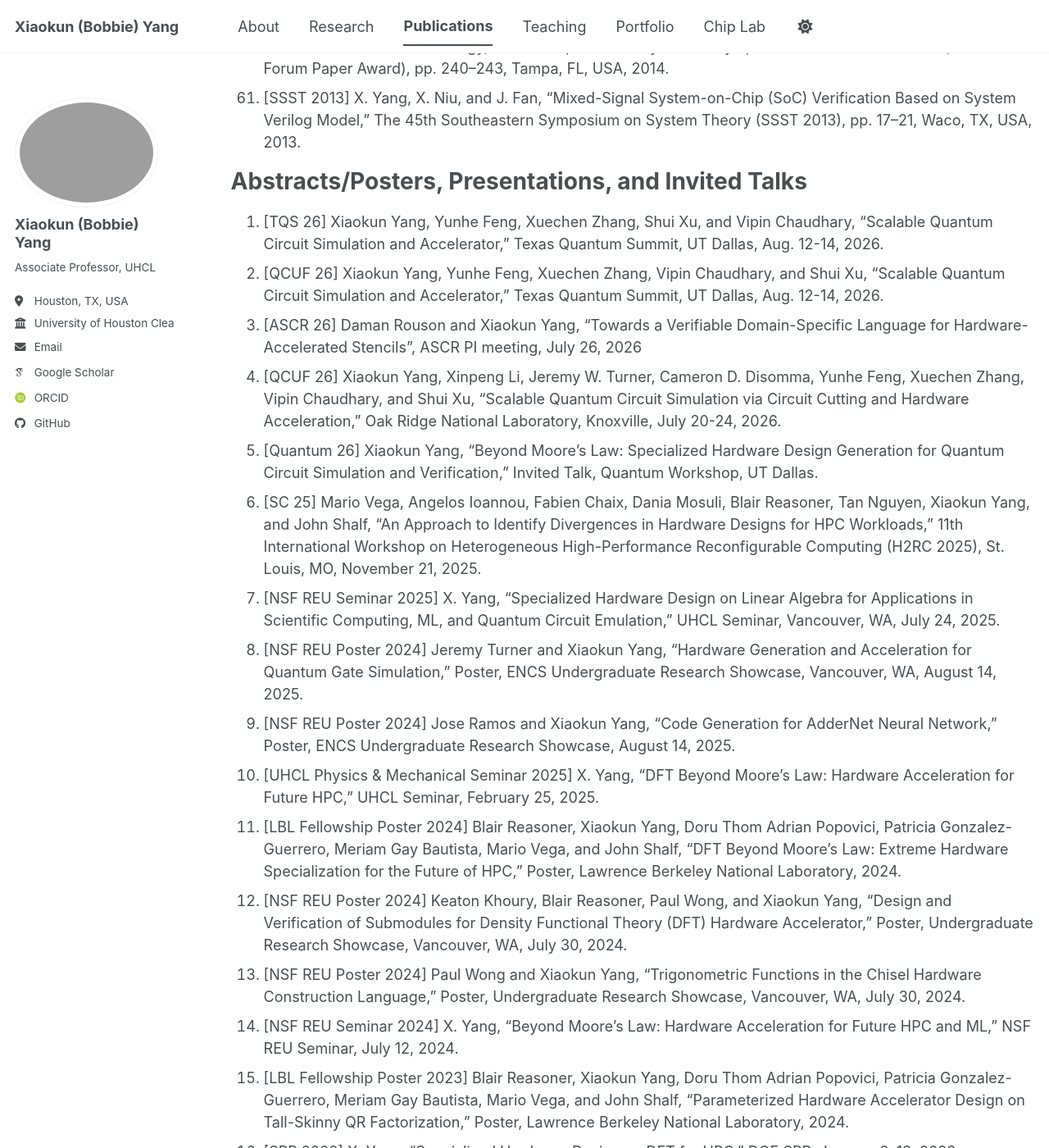
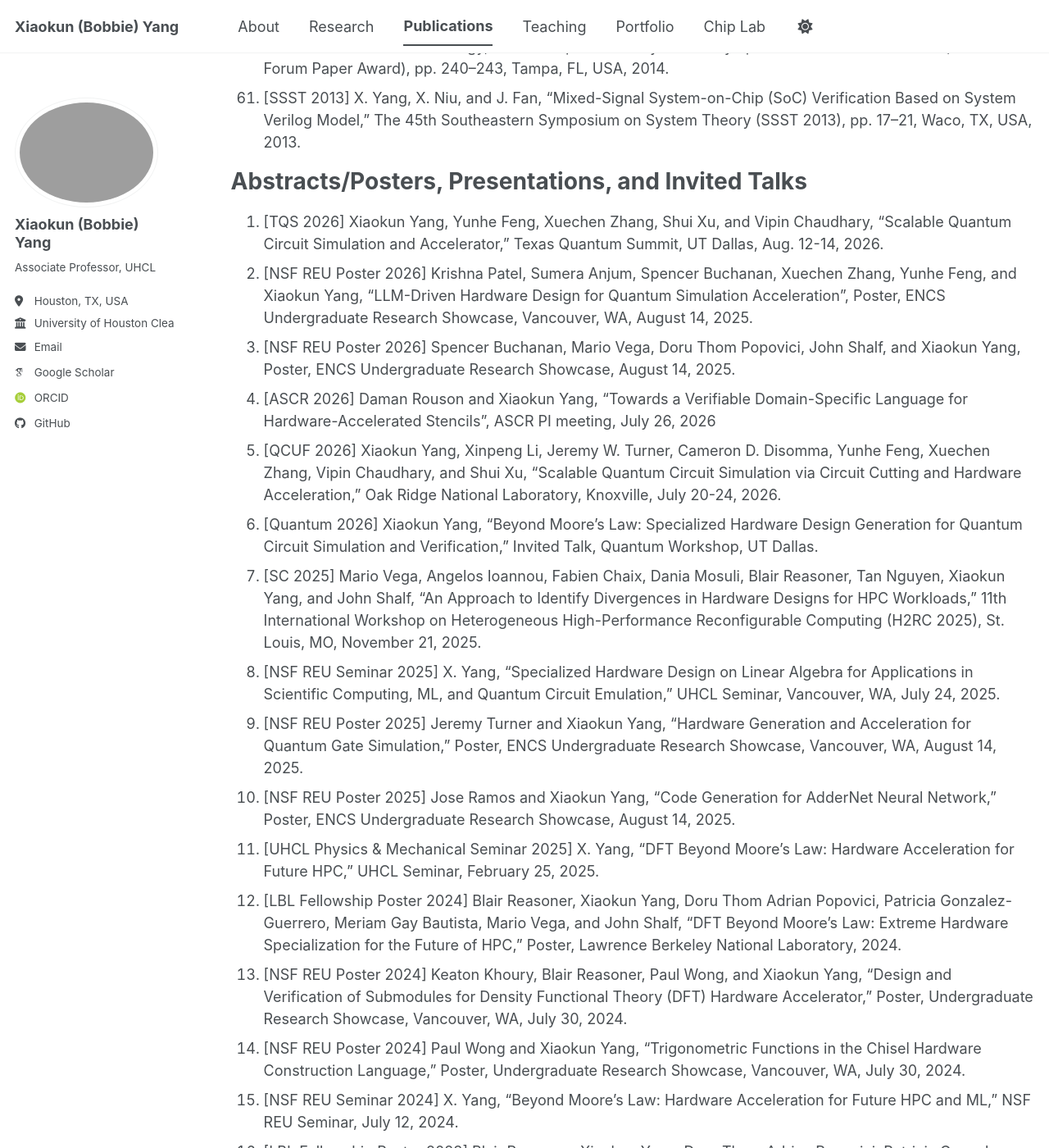
Before and after one commit to bobbieyang/bobbieyang.github.io, a Jekyll site: the page built from _pages/publications.md, in a window 1280 px wide and 1400 px high, scrolled down 7937 px. Shown: the whole window at 82% size. Built offline with Jekyll 4.4.1, drawn with Linux system fonts in a browser that asks for light colours; some web fonts are replaced; a script bundle is joined from its source files by our own code; library files that are not in the unit come from our copies.

Commit message:
Update publications.md

```diff
--- a/_pages/publications.md
+++ b/_pages/publications.md
@@ -114,32 +114,33 @@ Conferences
 
 Abstracts/Posters, Presentations, and Invited Talks
 ======
-1. [TQS 26] Xiaokun Yang, Yunhe Feng, Xuechen Zhang, Shui Xu, and Vipin Chaudhary, "Scalable Quantum Circuit Simulation and Accelerator," Texas Quantum Summit, UT Dallas, Aug. 12-14, 2026.
-2. [QCUF 26] Xiaokun Yang, Yunhe Feng, Xuechen Zhang, Vipin Chaudhary, and Shui Xu, "Scalable Quantum Circuit Simulation and Accelerator," Texas Quantum Summit, UT Dallas, Aug. 12-14, 2026.
-3. [ASCR 26] Daman Rouson and Xiaokun Yang, "Towards a Verifiable Domain-Specific Language for Hardware-Accelerated Stencils", ASCR PI meeting, July 26, 2026
-4. [QCUF 26] Xiaokun Yang, Xinpeng Li, Jeremy W. Turner, Cameron D. Disomma, Yunhe Feng, Xuechen Zhang, Vipin Chaudhary, and Shui Xu, "Scalable Quantum Circuit Simulation via Circuit Cutting and Hardware Acceleration," Oak Ridge National Laboratory, Knoxville, July 20-24, 2026.
-5. [Quantum 26] Xiaokun Yang, “Beyond Moore’s Law: Specialized Hardware Design Generation for Quantum Circuit Simulation and Verification,” Invited Talk, Quantum Workshop, UT Dallas.
-6. [SC 25] Mario Vega, Angelos Ioannou, Fabien Chaix, Dania Mosuli, Blair Reasoner, Tan Nguyen, Xiaokun Yang, and John Shalf, “An Approach to Identify Divergences in Hardware Designs for HPC Workloads,” 11th International Workshop on Heterogeneous High-Performance Reconfigurable Computing (H2RC 2025), St. Louis, MO, November 21, 2025.
-7. [NSF REU Seminar 2025] X. Yang, “Specialized Hardware Design on Linear Algebra for Applications in Scientific Computing, ML, and Quantum Circuit Emulation,” UHCL Seminar, Vancouver, WA, July 24, 2025.
-8. [NSF REU Poster 2024] Jeremy Turner and Xiaokun Yang, “Hardware Generation and Acceleration for Quantum Gate Simulation,” Poster, ENCS Undergraduate Research Showcase, Vancouver, WA, August 14, 2025.
-9. [NSF REU Poster 2024] Jose Ramos and Xiaokun Yang, “Code Generation for AdderNet Neural Network,” Poster, ENCS Undergraduate Research Showcase, August 14, 2025.
-10. [UHCL Physics & Mechanical Seminar 2025] X. Yang, “DFT Beyond Moore’s Law: Hardware Acceleration for Future HPC,” UHCL Seminar, February 25, 2025.
-11. [LBL Fellowship Poster 2024] Blair Reasoner, Xiaokun Yang, Doru Thom Adrian Popovici, Patricia Gonzalez-Guerrero, Meriam Gay Bautista, Mario Vega, and John Shalf, “DFT Beyond Moore’s Law: Extreme Hardware Specialization for the Future of HPC,” Poster, Lawrence Berkeley National Laboratory, 2024.
-12. [NSF REU Poster 2024] Keaton Khoury, Blair Reasoner, Paul Wong, and Xiaokun Yang, “Design and Verification of Submodules for Density Functional Theory (DFT) Hardware Accelerator,” Poster, Undergraduate Research Showcase, Vancouver, WA, July 30, 2024.
-13. [NSF REU Poster 2024] Paul Wong and Xiaokun Yang, “Trigonometric Functions in the Chisel Hardware Construction Language,” Poster, Undergraduate Research Showcase, Vancouver, WA, July 30, 2024.
-14. [NSF REU Seminar 2024] X. Yang, “Beyond Moore’s Law: Hardware Acceleration for Future HPC and ML,” NSF REU Seminar, July 12, 2024.
-15. [LBL Fellowship Poster 2023] Blair Reasoner, Xiaokun Yang, Doru Thom Adrian Popovici, Patricia Gonzalez-Guerrero, Meriam Gay Bautista, Mario Vega, and John Shalf, “Parameterized Hardware Accelerator Design on Tall-Skinny QR Factorization,” Poster, Lawrence Berkeley National Laboratory, 2024.
-16. [SRP 2023] X. Yang, “Specialized Hardware Design on DFT for HPC,” DOE SRP, January 9–13, 2023.
-17. [LBL 2022] X. Yang, “DFT Beyond Moore’s Law: FPGA Design Specialization for HPC,” LBL Monthly Conference, November 2, 2022.
-18. [DOE VFP 2022] X. Yang, Mario Vega, Doru Thom Adrian Popovici, Nirmalendu Patra, and John Shalf, “DFT Beyond Moore’s Law: FPGA Design Specialization for 3D FFT for HPC,” DOE Visiting Faculty Program Summer Oral Presentation, August 5, 2022.
-19. [WDE 2022] Mario Vega, X. Yang, Doru Thom Adrian Popovici, Nirmalendu Patra, and John Shalf, “DFT Beyond Moore’s Law: Hardware Design Specialization for Streaming and Mixed FFTs,” WDE Poster Presentation, July 22, 2022.
-20. [CFD 2022] X. Yang, “Project-Centric Learning with OpenIC,” Faculty Development Week, Center for Faculty Development, UHCL, January 27, 2022.
-21. [SRP 2022] X. Yang, “High-Performance SoC Architecture,” DOE SRP, December 9–13, 2021.
-22. [GCC 2021] X. Yang, “FPGA Designs and Acceleration for Neural Networks,” Invited Short Talk, GCC Translational Imaging Conference, Virtual Event, November 2, 2021.
-23. [ES 2021] X. Yang, “FPGA Acceleration on Artificial Intelligence,” Invited Talk, Engineering Science Department, Sonoma State University, CA, 2021.
-24. [VRISE 2021] X. Yang, “An Implementation of Low-Cost System-on-Chip with Neural Network for Surveillance Cameras,” TC17–VRISE 2021, Virtual Event, October 8, 2021.
-25. [ICAMSE 2019] X. Yang, “An Advanced SoC Architecture for Low-Cost and Low-Power Edge Devices,” International Conference on Advanced Materials Sciences and Engineering, Osaka, Japan, 2019.
-26. [Robotics 2018] X. Yang, Y. Zhang, A. Gajjar, H. Schmoyer, and N. Ly, “Learning-on-Chip: Facial Detection with Approximations of FPGA Computing,” Robotics & AI Day, UHCL, August 3, 2018.
-27. [Robotics 2017] Y. Zhang and X. Yang, “Exploring Approximate Designs for FPGA-Based Edge Computing,” Robotics & AI Day, UHCL, July 21, 2017.
-28. [Robotics 2017] A. Gajjar and X. Yang, “A Smart Building System Integrated with an Edge Computing Algorithm and IoT Mesh Networks,” Robotics & AI Day, UHCL, July 21, 2017.
-29. [GBS 2016] X. Yang, “A High-Performance AES-Encrypted On-Chip Bus Architecture for Internet-of-Things System-on-Chips,” IEEE Galveston Session, NASA Johnson Space Center, Gilruth Recreation Center, November 17, 2016.
+1. [TQS 2026] Xiaokun Yang, Yunhe Feng, Xuechen Zhang, Shui Xu, and Vipin Chaudhary, "Scalable Quantum Circuit Simulation and Accelerator," Texas Quantum Summit, UT Dallas, Aug. 12-14, 2026.
+2. [NSF REU Poster 2026] Krishna Patel, Sumera Anjum, Spencer Buchanan, Xuechen Zhang, Yunhe Feng, and Xiaokun Yang, “LLM-Driven Hardware Design for Quantum Simulation Acceleration”, Poster, ENCS Undergraduate Research Showcase, Vancouver, WA, August 14, 2025.
+3. [NSF REU Poster 2026] Spencer Buchanan, Mario Vega, Doru Thom Popovici, John Shalf, and Xiaokun Yang, Poster, ENCS Undergraduate Research Showcase, August 14, 2025.
+4. [ASCR 2026] Daman Rouson and Xiaokun Yang, "Towards a Verifiable Domain-Specific Language for Hardware-Accelerated Stencils", ASCR PI meeting, July 26, 2026
+5. [QCUF 2026] Xiaokun Yang, Xinpeng Li, Jeremy W. Turner, Cameron D. Disomma, Yunhe Feng, Xuechen Zhang, Vipin Chaudhary, and Shui Xu, "Scalable Quantum Circuit Simulation via Circuit Cutting and Hardware Acceleration," Oak Ridge National Laboratory, Knoxville, July 20-24, 2026.
+6. [Quantum 2026] Xiaokun Yang, “Beyond Moore’s Law: Specialized Hardware Design Generation for Quantum Circuit Simulation and Verification,” Invited Talk, Quantum Workshop, UT Dallas.
+7. [SC 2025] Mario Vega, Angelos Ioannou, Fabien Chaix, Dania Mosuli, Blair Reasoner, Tan Nguyen, Xiaokun Yang, and John Shalf, “An Approach to Identify Divergences in Hardware Designs for HPC Workloads,” 11th International Workshop on Heterogeneous High-Performance Reconfigurable Computing (H2RC 2025), St. Louis, MO, November 21, 2025.
+8. [NSF REU Seminar 2025] X. Yang, “Specialized Hardware Design on Linear Algebra for Applications in Scientific Computing, ML, and Quantum Circuit Emulation,” UHCL Seminar, Vancouver, WA, July 24, 2025.
+9. [NSF REU Poster 2025] Jeremy Turner and Xiaokun Yang, “Hardware Generation and Acceleration for Quantum Gate Simulation,” Poster, ENCS Undergraduate Research Showcase, Vancouver, WA, August 14, 2025.
+10. [NSF REU Poster 2025] Jose Ramos and Xiaokun Yang, “Code Generation for AdderNet Neural Network,” Poster, ENCS Undergraduate Research Showcase, August 14, 2025.
+11. [UHCL Physics & Mechanical Seminar 2025] X. Yang, “DFT Beyond Moore’s Law: Hardware Acceleration for Future HPC,” UHCL Seminar, February 25, 2025.
+12. [LBL Fellowship Poster 2024] Blair Reasoner, Xiaokun Yang, Doru Thom Adrian Popovici, Patricia Gonzalez-Guerrero, Meriam Gay Bautista, Mario Vega, and John Shalf, “DFT Beyond Moore’s Law: Extreme Hardware Specialization for the Future of HPC,” Poster, Lawrence Berkeley National Laboratory, 2024.
+13. [NSF REU Poster 2024] Keaton Khoury, Blair Reasoner, Paul Wong, and Xiaokun Yang, “Design and Verification of Submodules for Density Functional Theory (DFT) Hardware Accelerator,” Poster, Undergraduate Research Showcase, Vancouver, WA, July 30, 2024.
+14. [NSF REU Poster 2024] Paul Wong and Xiaokun Yang, “Trigonometric Functions in the Chisel Hardware Construction Language,” Poster, Undergraduate Research Showcase, Vancouver, WA, July 30, 2024.
+15. [NSF REU Seminar 2024] X. Yang, “Beyond Moore’s Law: Hardware Acceleration for Future HPC and ML,” NSF REU Seminar, July 12, 2024.
+16. [LBL Fellowship Poster 2023] Blair Reasoner, Xiaokun Yang, Doru Thom Adrian Popovici, Patricia Gonzalez-Guerrero, Meriam Gay Bautista, Mario Vega, and John Shalf, “Parameterized Hardware Accelerator Design on Tall-Skinny QR Factorization,” Poster, Lawrence Berkeley National Laboratory, 2024.
+17. [SRP 2023] X. Yang, “Specialized Hardware Design on DFT for HPC,” DOE SRP, January 9–13, 2023.
+18. [LBL 2022] X. Yang, “DFT Beyond Moore’s Law: FPGA Design Specialization for HPC,” LBL Monthly Conference, November 2, 2022.
+19. [DOE VFP 2022] X. Yang, Mario Vega, Doru Thom Adrian Popovici, Nirmalendu Patra, and John Shalf, “DFT Beyond Moore’s Law: FPGA Design Specialization for 3D FFT for HPC,” DOE Visiting Faculty Program Summer Oral Presentation, August 5, 2022.
+20. [WDE 2022] Mario Vega, X. Yang, Doru Thom Adrian Popovici, Nirmalendu Patra, and John Shalf, “DFT Beyond Moore’s Law: Hardware Design Specialization for Streaming and Mixed FFTs,” WDE Poster Presentation, July 22, 2022.
+21. [CFD 2022] X. Yang, “Project-Centric Learning with OpenIC,” Faculty Development Week, Center for Faculty Development, UHCL, January 27, 2022.
+22. [SRP 2022] X. Yang, “High-Performance SoC Architecture,” DOE SRP, December 9–13, 2021.
+23. [GCC 2021] X. Yang, “FPGA Designs and Acceleration for Neural Networks,” Invited Short Talk, GCC Translational Imaging Conference, Virtual Event, November 2, 2021.
+24. [ES 2021] X. Yang, “FPGA Acceleration on Artificial Intelligence,” Invited Talk, Engineering Science Department, Sonoma State University, CA, 2021.
+25. [VRISE 2021] X. Yang, “An Implementation of Low-Cost System-on-Chip with Neural Network for Surveillance Cameras,” TC17–VRISE 2021, Virtual Event, October 8, 2021.
+26. [ICAMSE 2019] X. Yang, “An Advanced SoC Architecture for Low-Cost and Low-Power Edge Devices,” International Conference on Advanced Materials Sciences and Engineering, Osaka, Japan, 2019.
+27. [Robotics 2018] X. Yang, Y. Zhang, A. Gajjar, H. Schmoyer, and N. Ly, “Learning-on-Chip: Facial Detection with Approximations of FPGA Computing,” Robotics & AI Day, UHCL, August 3, 2018.
+28. [Robotics 2017] Y. Zhang and X. Yang, “Exploring Approximate Designs for FPGA-Based Edge Computing,” Robotics & AI Day, UHCL, July 21, 2017.
+29. [Robotics 2017] A. Gajjar and X. Yang, “A Smart Building System Integrated with an Edge Computing Algorithm and IoT Mesh Networks,” Robotics & AI Day, UHCL, July 21, 2017.
+30. [GBS 2016] X. Yang, “A High-Performance AES-Encrypted On-Chip Bus Architecture for Internet-of-Things System-on-Chips,” IEEE Galveston Session, NASA Johnson Space Center, Gilruth Recreation Center, November 17, 2016.
```
